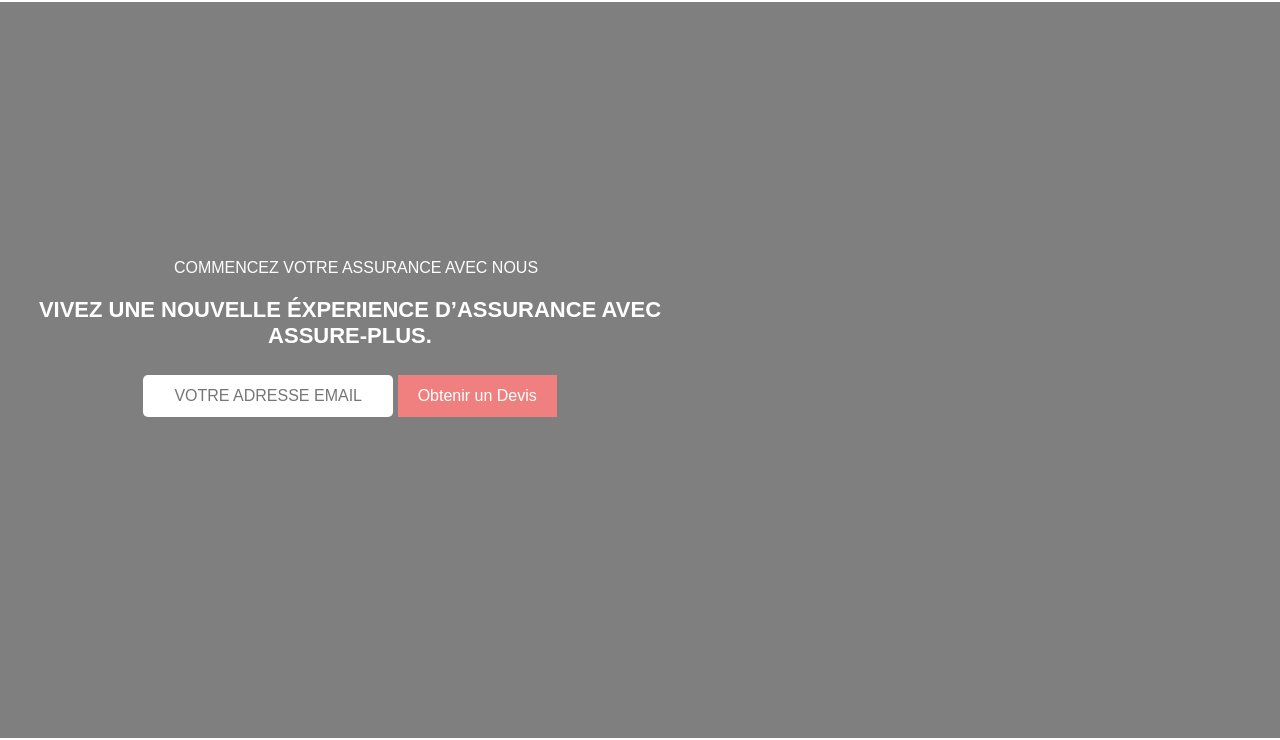
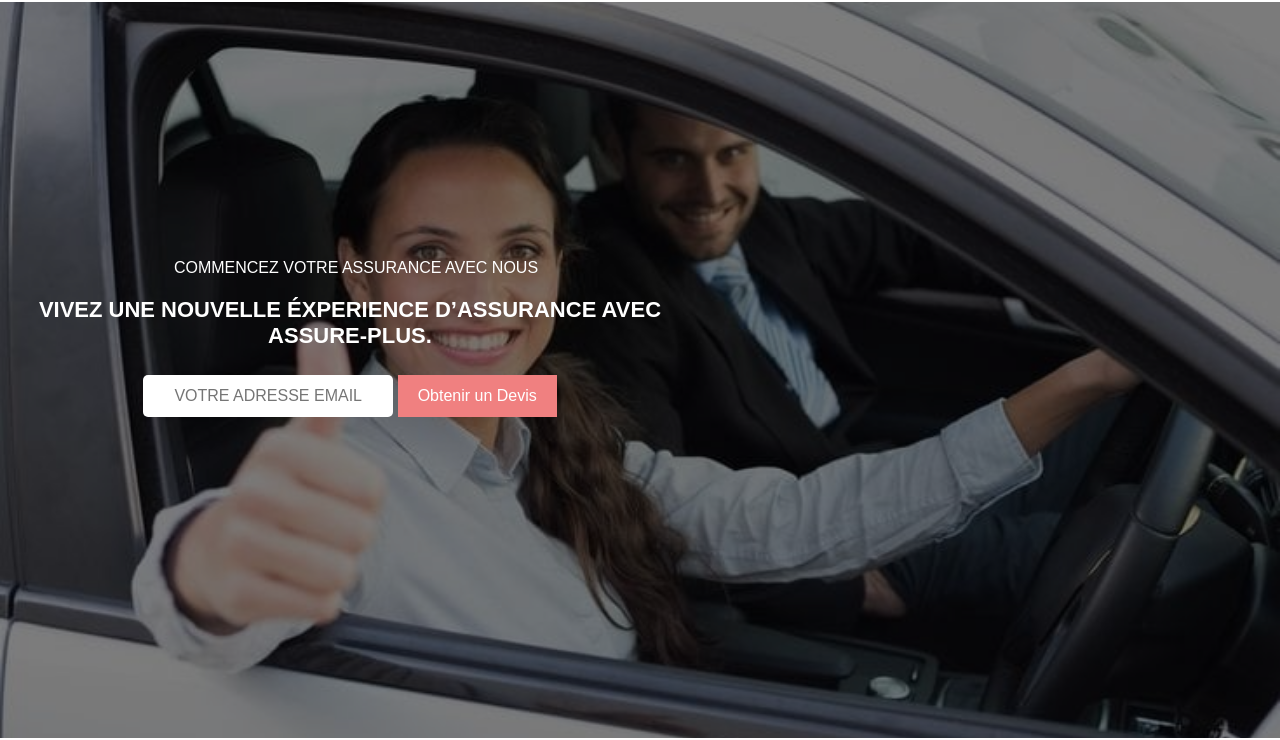
Before and after one commit to N3ll-bask/landing-page, a plain HTML site: page index.html in a window 1280 px wide. Shown: the part 62-802 px from the top of the page. Drawn offline with Linux system fonts and the light colour scheme; the site is published under a folder, as on GitHub Pages, so addresses that start at the root find nothing.

Commit message:
Déplacement de l'image P3.jpeg vers le dossier css et mise à jour du css

```diff
--- a/css/style_2.css
+++ b/css/style_2.css
@@ -55,7 +55,7 @@
     text-align: center;
     position: relative;
 
-    background: url("/images/P3.jpeg") no-repeat center center;
+    background: url("P3.jpeg") no-repeat center center;
     background-size: cover;  /* Assure que l’image couvre toute la section */
     width: 100%;
 }
```
Also changed, not shown: css/P3.jpeg (added).
